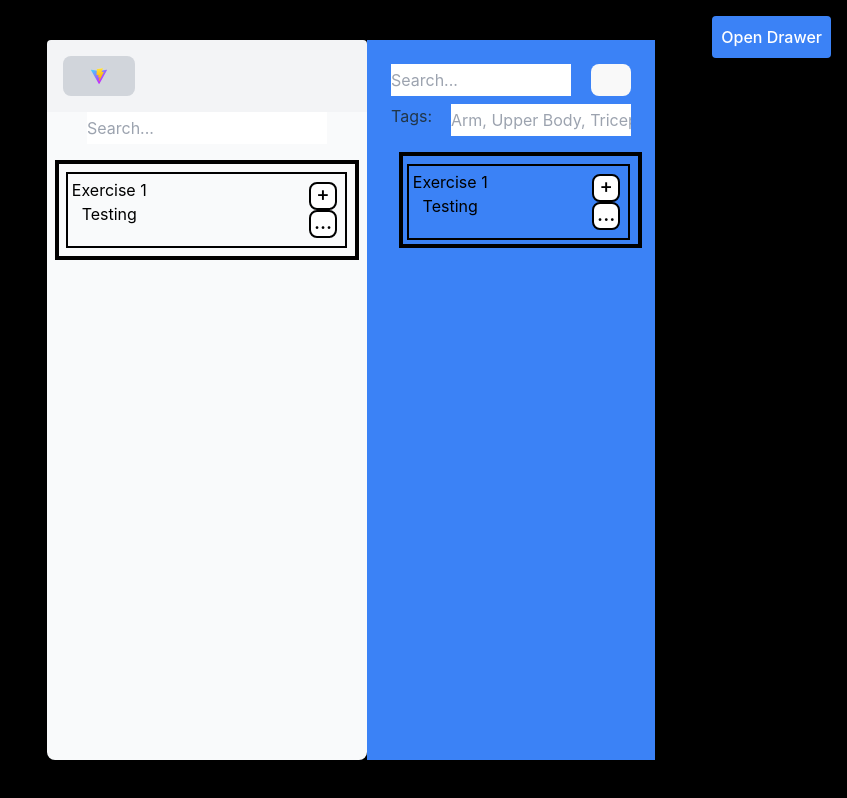
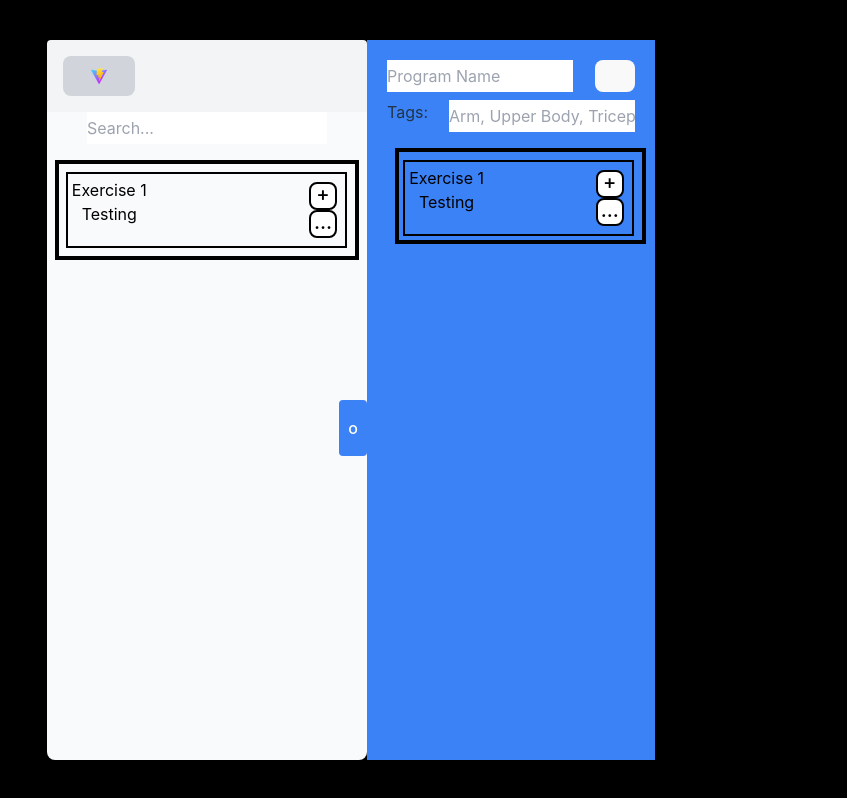
Before and after one commit to JoshuaW13/ConceptFitness, a React (Vite) app in the folder conceptFitness/: page /catalogue in a window 1280 px wide. Shown: the whole page, without its empty margins (433-1280 px from the left). Built offline with nearby package versions, Linux system fonts and the light colour scheme.

Commit message:
Minor update to side window

```diff
--- a/conceptFitness/src/pages/Catalogue.jsx
+++ b/conceptFitness/src/pages/Catalogue.jsx
@@ -28,20 +28,19 @@ function Catalogue() {
         </div>
       </div>
 
-      {/* Drawer Toggle Button */}
-      <button onClick={toggleDrawer} className="fixed top-4 right-4 z-20 bg-blue-500 text-white p-2 rounded">
-        {isDrawerOpen ? 'Close Drawer' : 'Open Drawer'}
-      </button>
-
       {/* Right Drawer */}
       <div
         className={`h-full w-[90%] bg-blue-500 top-0 right-0 absolute transform ${
           isDrawerOpen ? 'translate-x-0 visible ' : 'translate-x-[100%]'
-        } transition-transform duration-300 ease-in-out z-10`}
+        } transition-transform duration-500 ease-in-out`}
       >
-        <div className="p-4">
+        {/* Drawer Toggle Button */}
+        <button onClick={toggleDrawer} className="absolute w-7 h-14 -left-7  top-1/2 bg-blue-500 text-white p-0 rounded">
+          {isDrawerOpen ? 'c' : 'o'}
+        </button>
+        <div className="p-3">
           <div className="flex flex-row justify-between m-2">
-            <input type="text" className="w-[75%] h-8 " placeholder="Search..."></input>
+            <input type="text" className="w-[75%] h-8 " placeholder="Program Name"></input>
             <button className=''></button>
           </div>
           <div className="flex flex-row justify-between m-2">
```
